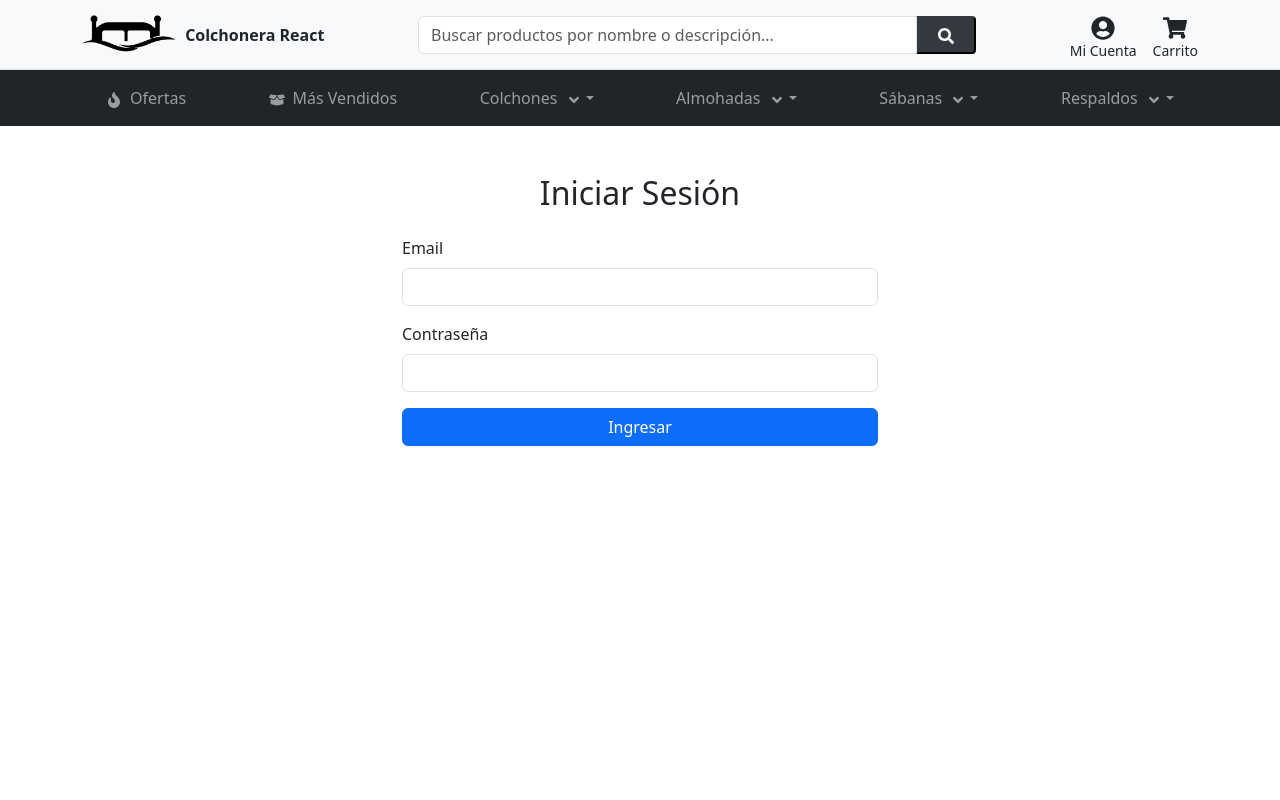
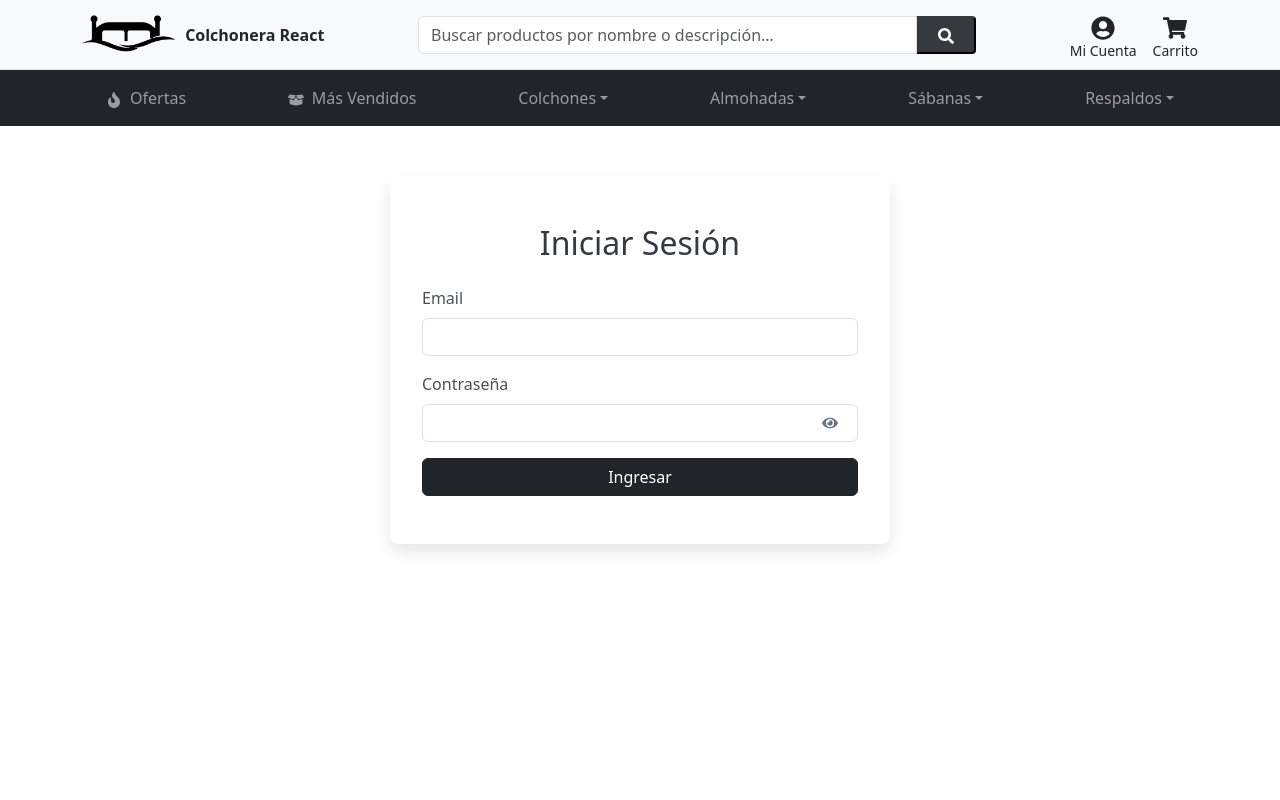
Before and after one commit to LeandroAgristola/proyecto_final-LeandroAgristola, a React (Vite) app: page /login in a window 1280 px wide. Shown: the top 800 px of the page. Built offline with nearby package versions, Linux system fonts and the light colour scheme.

Commit message:
Trabajamos sobre los estilos generales

```diff
--- a/src/components/CategoryCards.jsx
+++ b/src/components/CategoryCards.jsx
@@ -2,16 +2,16 @@ import React from 'react';
 import { Link } from 'react-router-dom';
 import styled from 'styled-components';
 
-// Mis importaciones de imágenes de categorías (todas en .png como indicamos)
+// CORRECCIÓN: Aseguro que todas las imágenes de categoría estén importadas.
 import categoriaAlmohadasFibra from '../assets/categories/categoriaAlmohadasFibra.png';
 import categoriaAlmohadasVisco from '../assets/categories/categoriaAlmohadasVisco.png';
-import categoriaColchones from '../assets/categories/categoriaColchones.png';
-import categoriaSabanas from '../assets/categories/categoriaSabanas.png';
+import categoriaColchones from '../assets/categories/categoriaColchones.png'; // ¡Esta importación faltaba!
+import categoriaSabanas from '../assets/categories/categoriaSabanas.png';     // ¡Esta importación faltaba!
 
-// Mis componentes Styled-Components para la sección de categorías
+
+// Componentes Styled-Components existentes para la sección de categorías
 const StyledCategorySection = styled.div`
   padding: 40px 0;
-  background-color: #f8f9fa;
   margin-bottom: 20px;
 
   @media (max-width: 768px) {
@@ -32,10 +32,27 @@ const StyledTitle = styled.h2`
   }
 `;
 
+// Componente estilizado para las tarjetas de categoría (sin cambios aquí).
+const StyledCategoryCard = styled.div`
+  border: 1px solid #dee2e6;
+  border-radius: 0.25rem;
+  overflow: hidden;
+  transition: transform 0.2s ease-in-out, box-shadow 0.2s ease-in-out;
+
+  &:hover {
+    transform: translateY(-5px);
+    box-shadow: 0 0.5rem 1rem rgba(0, 0, 0, 0.15);
+  }
+
+  .card-img-top {
+    height: 180px;
+    object-fit: contain;
+  }
+`;
+
 
 function CategoryCards() {
-  // Mis datos de categorías principales con las imágenes y rutas actualizadas.
-  // Es clave que ahora las tarjetas de almohadas apunten a sus subcategorías específicas.
+  // Mis datos de categorías principales con las imágenes y rutas que definimos.
   const categoriasPrincipales = [
     {
       nombre: 'Colchones',
@@ -45,17 +62,17 @@ function CategoryCards() {
     {
       nombre: 'Almohadas de Fibra',
       imagen: categoriaAlmohadasFibra,
-      path: '/productos?categoria=almohadas&subcategoria=fibra' // ¡Ahora apunta a la subcategoría de fibra!
+      path: '/productos?categoria=almohadas&subcategoria=fibra'
     },
     {
       nombre: 'Almohadas Viscoelásticas',
       imagen: categoriaAlmohadasVisco,
-      path: '/productos?categoria=almohadas&subcategoria=viscoelásticas' // ¡Ahora apunta a la subcategoría viscoelásticas!
+      path: '/productos?categoria=almohadas&subcategoria=viscoelásticas'
     },
     {
       nombre: 'Sábanas',
       imagen: categoriaSabanas,
-      path: '/productos?categoria=sábanas' // La categoría 'Sábanas' con acento para que coincida con el MockAPI, luego ItemListContainer la normaliza.
+      path: '/productos?categoria=sábanas'
     },
   ];
 
@@ -65,20 +82,18 @@ function CategoryCards() {
         <StyledTitle>Encontrá lo que estás buscando</StyledTitle>
         <div className="row justify-content-center">
           {categoriasPrincipales.map((cat, index) => (
-            // Cambié col-md-3 para mostrar 4 tarjetas por fila en pantallas grandes, haciendo las tarjetas más chicas.
             <div className="col-md-3 col-sm-6 mb-4" key={index}>
               <Link to={cat.path} className="text-decoration-none text-dark">
-                <div className="card h-100 text-center">
+                <StyledCategoryCard className="card h-100 text-center">
                   <img
                     src={cat.imagen}
                     className="card-img-top p-3"
                     alt={`Imagen de ${cat.nombre}`}
-                    style={{ height: '180px', objectFit: 'contain' }}
                   />
                   <div className="card-body">
                     <h5 className="card-title">{cat.nombre}</h5>
                   </div>
-                </div>
+                </StyledCategoryCard>
               </Link>
             </div>
           ))}
--- a/src/components/ItemDetail.jsx
+++ b/src/components/ItemDetail.jsx
@@ -1,64 +1,35 @@
 import { useCart } from '../context/CartContext.jsx';
-import styled from 'styled-components'; // Importo styled para aplicar estilos personalizados a los botones de cantidad
+import styled from 'styled-components'; // Importo styled para aplicar estilos personalizados a los botones
+import QuantityControls from './common/QuantityControls.jsx'; // Asegúrate de que esta importación sea correcta si lo moviste
 
-// Defino un componente estilizado para los botones de cantidad (+/-)
-// Ahora con un diseño más integrado y uniforme.
-const StyledQuantityButton = styled.button`
-  width: 32px;
-  height: 32px;
+
+const StyledAddToCartButton = styled.button`
+  /* Propiedades de tamaño y alineación para que coincida con QuantityControls */
+  height: 34px; /* Ajustado para que su altura sea similar a la de QuantityControls */
   display: flex;
   justify-content: center;
   align-items: center;
-  padding: 0;
-  font-size: 1.2rem;
-  font-weight: bold;
-  border-radius: 0.25rem; /* Esquinas ligeramente redondeadas */
-  background-color: transparent; /* Fondo transparente */
-  color: #343a40; /* Color gris oscuro para el texto/icono */
-  border: 1px solid #343a40; /* Borde gris oscuro */
+  padding: 0.375rem 1rem; /* Padding para que el texto se vea bien */
+  font-size: 1rem; /* Tamaño de fuente estándar */
+  line-height: 1.5; /* Altura de línea para centrar el texto verticalmente */
+
+  /* Colores y bordes que ya hemos definido para los botones principales (gris oscuro) */
+  background-color: #343a40;
+  border-color: #343a40;
+  color: white;
+  border-radius: 0.25rem; /* Bordes redondeados estándar */
+  transition: background-color 0.2s ease-in-out, border-color 0.2s ease-in-out; /* Transición suave para hover */
 
   &:hover {
-    background-color: #343a40; /* Fondo gris oscuro en hover */
-    color: white; /* Texto blanco en hover */
-  }
-`;
-
-// Defino un contenedor estilizado para agrupar los botones y la cantidad,
-// dándoles una apariencia unificada.
-const StyledQuantityControl = styled.div`
-  display: flex;
-  align-items: center;
-  border: 1px solid #343a40; /* Borde alrededor de todo el control de cantidad */
-  border-radius: 0.25rem;
-  overflow: hidden; /* Aseguro que los bordes internos no sobresalgan */
-
-  ${StyledQuantityButton} {
-    border: none; /* Los botones internos no necesitan borde propio ya que el contenedor lo tiene */
-    border-radius: 0; /* Elimino el redondeo individual para que se integren */
-  }
-
-  span {
-    padding: 0 10px; /* Espacio alrededor del número de cantidad */
-    min-width: 40px; /* Ancho mínimo para el número */
-    text-align: center;
-    font-weight: bold;
-    color: #343a40; /* Color del texto de la cantidad */
-  }
-
-  /* Si el botón + o - está deshabilitado, el cursor no debe cambiar */
-  ${StyledQuantityButton}:disabled {
-    cursor: not-allowed;
-    opacity: 0.6; /* Hago que los botones deshabilitados sean un poco transparentes */
+    background-color: #555;
+    border-color: #555;
   }
 `;
 
 
 function ItemDetail({ producto }) {
-  const { agregarAlCarrito, disminuirCantidad, carrito } = useCart(); // Obtengo carrito para calcular cantidadEnCarrito
-
-  // Calculo la cantidad de este producto en el carrito.
+  const { agregarAlCarrito, disminuirCantidad, carrito } = useCart();
   const cantidadEnCarrito = carrito.find(item => item.id === producto.id)?.cantidad || 0;
-
 
   const formatPrice = (price) => {
     const numericPrice = parseFloat(price);
@@ -95,24 +66,17 @@ function ItemDetail({ producto }) {
 
           {/* Lógica de renderizado CONDICIONAL para el botón/control de cantidad */}
           {cantidadEnCarrito === 0 ? (
-            <button
-              className="btn btn-dark btn-lg mt-3" // Uso btn-dark como color principal para los botones
-              onClick={() => agregarAlCarrito(producto)}
-            >
+            <StyledAddToCartButton className="mt-3" onClick={() => agregarAlCarrito(producto)}>
               Agregar al carrito
-            </button>
+            </StyledAddToCartButton>
           ) : (
-            // Si ya hay ítems en el carrito, muestro el control de cantidad integrado.
+            // El control de cantidad ya tiene mt-3, así que su posición se mantendrá.
             <div className="d-flex align-items-center mt-3">
-              <StyledQuantityControl>
-                <StyledQuantityButton onClick={() => disminuirCantidad(producto.id)}>-</StyledQuantityButton>
-                <span>{cantidadEnCarrito}</span>
-                <StyledQuantityButton onClick={() => agregarAlCarrito(producto)}>+</StyledQuantityButton>
-              </StyledQuantityControl>
-              {/* Opcional: Podríamos añadir un botón "Agregar más" al lado si se quiere una acción más explícita */}
-              {/* <button className="btn btn-outline-dark ms-2" onClick={() => agregarAlCarrito(producto)}>
-                Agregar otro
-              </button> */}
+              <QuantityControls
+                quantity={cantidadEnCarrito}
+                onIncrement={() => agregarAlCarrito(producto)}
+                onDecrement={() => disminuirCantidad(producto.id)}
+              />
             </div>
           )}
         </div>
--- a/src/components/NavBar.jsx
+++ b/src/components/NavBar.jsx
@@ -6,7 +6,7 @@ import { FaSearch, FaUserCircle, FaShoppingCart, FaBars, FaBoxOpen, FaFire, FaAn
 import logoColchones from '../assets/LogoColchones.png';
 import styled from 'styled-components';
 
-// Componentes estilizados existentes
+// Componentes estilizados existentes (sin cambios aquí)
 const StyledSearchInput = styled.input`
   &:focus {
     border-color: #555;
@@ -30,17 +30,17 @@ const StyledSearchButton = styled.button`
   }
 `;
 
-// NUEVO COMPONENTE ESTILIZADO para el menú desplegable del usuario.
-// Esto me permite controlar la posición del menú.
+// Componente estilizado para el menú desplegable del usuario.
 const StyledUserDropdownMenu = styled.ul`
-  /* Posicionamiento para que aparezca justo debajo del icono de usuario y por encima de otros elementos */
-  position: absolute; /* Aseguro que se posicione de forma absoluta respecto a su padre 'dropdown' */
-  top: 100% !important; /* Lo coloco justo debajo del elemento que lo dispara (100% de la altura del disparador) */
-  left: 50% !important; /* Muevo el inicio del menú al centro del disparador */
-  transform: translateX(-50%) !important; /* Lo muevo hacia la izquierda la mitad de su propio ancho para centrarlo */
-  min-width: 150px; /* Ancho mínimo para que el menú no sea demasiado chico */
-  z-index: 1050; /* Aumento el z-index para asegurar que esté por encima de otros elementos (ej: otros íconos, o badge del carrito) */
-  box-shadow: 0 0.5rem 1rem rgba(0, 0, 0, 0.175); /* Añado una sombra sutil para destacarlo */
+  position: absolute;
+  top: 100% !important;
+  left: 50% !important;
+  transform: translateX(-50%) !important;
+  min-width: 150px;
+  z-index: 1050;
+  box-shadow: 0 0.5rem 1rem rgba(0, 0, 0, 0.175);
+  margin-top: 5px;
+
 `;
 
 
@@ -201,7 +201,7 @@ function NavBar() {
                     data-bs-toggle="dropdown"
                     aria-expanded="false"
                   >
-                    {categoria.nombre} <FaAngleDown className="ms-1" />
+                    {categoria.nombre}
                   </Link>
                   <ul className="dropdown-menu" aria-labelledby={`navbarDropdown${categoria.nombre}`}>
                     {categoria.subcategorias.map((subcategoria, subIndex) => (
--- a/src/pages/Home.jsx
+++ b/src/pages/Home.jsx
@@ -1,9 +1,10 @@
 import React from 'react';
-import ItemListContainer from '../components/ItemListContainer.jsx'; // Mantener por si se usa en el futuro o para mostrar productos generales
-import CarouselComponent from '../components/CarouselComponent.jsx'; // Importa el carrusel
-import CategoryCards from '../components/CategoryCards.jsx';     // Importa las tarjetas de categorías
+// Asegúrate de que CarouselComponent y CategoryCards estén importados.
+import CarouselComponent from '../components/CarouselComponent.jsx';
+import CategoryCards from '../components/CategoryCards.jsx';
 import { Link } from 'react-router-dom';
-import bannerOfertas from '../assets/banners/bannerOfertas.png'; // Importa tu nuevo banner de ofertas (asegúrate de la extensión)
+import bannerOfertas from '../assets/banners/bannerOfertas.png'; // O .jpg, según tu archivo, verifica la extensión
+
 
 function Home() {
   return (
@@ -16,11 +17,11 @@ function Home() {
 
       {/* Sección 3: Banner de Oferta Pequeño */}
       <div className="container my-5">
-        <Link to="/productos?categoria=almohadas"> {/* Enlace a la sección de almohadas */}
+        <Link to="/ofertas">
           <img
             src={bannerOfertas}
-            alt="Oferta en Almohadas"
-            className="img-fluid w-100 rounded" // img-fluid para responsividad, w-100 para ancho completo, rounded para bordes
+            alt="Oferta"
+            className="img-fluid w-100 rounded"
             style={{ maxHeight: '300px', objectFit: 'cover' }}
           />
         </Link>
--- a/src/pages/Login.jsx
+++ b/src/pages/Login.jsx
@@ -1,10 +1,78 @@
 import React, { useState } from 'react';
 import { useNavigate, useLocation } from 'react-router-dom';
 import { useAuth } from '../context/AuthContext';
+import { FaEye, FaEyeSlash } from 'react-icons/fa';
+import styled from 'styled-components';
+
+
+const StyledLoginForm = styled.div`
+  max-width: 500px;
+  margin: 50px auto 50px auto;
+  padding: 3rem 2rem;
+  border-radius: 0.5rem;
+  box-shadow: 0 0.5rem 1rem rgba(0, 0, 0, 0.1);
+  background-color: white;
+
+  h2 {
+    color: #343a40;
+    margin-bottom: 2rem;
+  }
+
+  .form-label {
+    color: #495057;
+  }
+
+  .form-control {
+    &:focus {
+      border-color: #555;
+      box-shadow: 0 0 0 0.25rem rgba(85, 85, 85, 0.25);
+    }
+  }
+
+  .password-input-group {
+    position: relative;
+
+    .form-control {
+      padding-right: 55px;
+    }
+  }
+
+  .btn-primary {
+    background-color: #343a40;
+    border-color: #343a40;
+    color: white;
+    &:hover {
+      background-color: #555;
+      border-color: #555;
+    }
+  }
+
+  .password-toggle-icon {
+    position: absolute;
+    right: 20px;
+    top: 50%;
+    transform: translateY(-50%);
+    cursor: pointer;
+    color: #6c757d;
+
+    /* NUEVO INTENTO PARA CENTRADO VERTICAL: Uso Flexbox para el SPAN que contiene el ícono */
+    display: flex; /* Convierto el span en un contenedor flex. */
+    align-items: center; /* Alineo verticalmente el ícono dentro del span. */
+    height: 100%; /* Hago que el span ocupe toda la altura de su padre relativo para un cálculo de 50% más preciso. */
+
+
+    &:hover {
+      color: #343a40;
+    }
+  }
+`;
+
 
 function Login() {
   const [email, setEmail] = useState('');
   const [password, setPassword] = useState('');
+  const [showPassword, setShowPassword] = useState(false);
+
   const { login } = useAuth();
   const navigate = useNavigate();
   const location = useLocation();
@@ -22,8 +90,12 @@ function Login() {
     }
   };
 
+  const togglePasswordVisibility = () => {
+    setShowPassword(!showPassword);
+  };
+
   return (
-    <div className="container py-5" style={{ maxWidth: '500px' }}>
+    <StyledLoginForm className="container py-5">
       <h2 className="text-center mb-4">Iniciar Sesión</h2>
       <form onSubmit={handleSubmit}>
         <div className="mb-3">
@@ -37,20 +109,25 @@ function Login() {
             required
           />
         </div>
-        <div className="mb-3">
+        <div className="mb-3 password-input-group ">
           <label htmlFor="passwordInput" className="form-label">Contraseña</label>
-          <input
-            type="password"
-            className="form-control"
-            id="passwordInput"
-            value={password}
-            onChange={(e) => setPassword(e.target.value)}
-            required
-          />
+          <div className="aling-items-center position-relative">
+            <input
+              type={showPassword ? 'text' : 'password'}
+              className="form-control" id="passwordInput"
+              value={password}
+              onChange={(e) => setPassword(e.target.value)}
+              required
+            />
+            {/* Icono de ojo para mostrar/ocultar contraseña */}
+            <span className="password-toggle-icon" onClick={togglePasswordVisibility}>
+              {showPassword ? <FaEyeSlash /> : <FaEye />}
+            </span>
+          </div>
         </div>
-        <button type="submit" className="btn btn-primary w-100">Ingresar</button>
+        <button type="submit" className="btn btn-dark w-100">Ingresar</button>
       </form>
-    </div>
+    </StyledLoginForm>
   );
 }
 
```
Also changed, not shown: src/pages/AdminPanel.jsx (+44 -40 lines).
